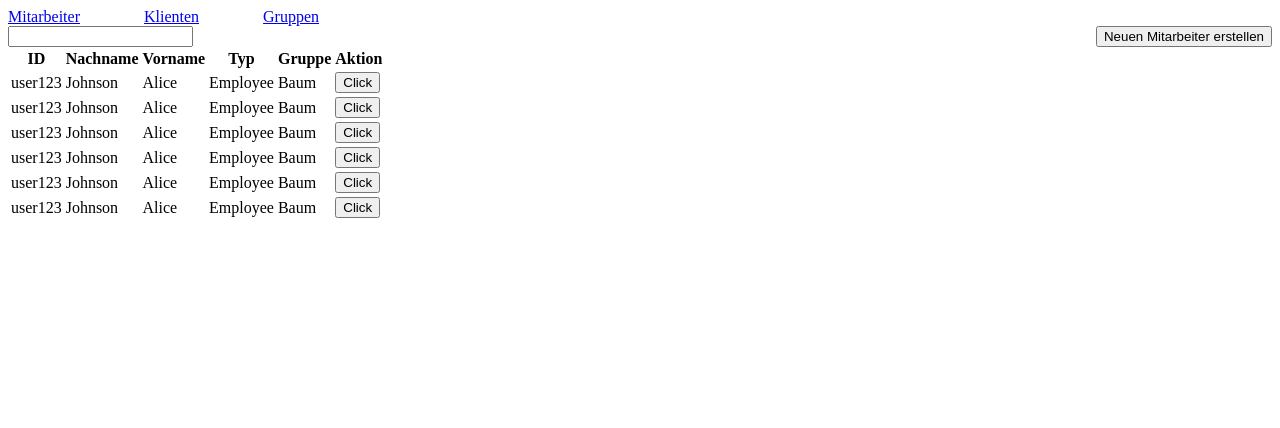
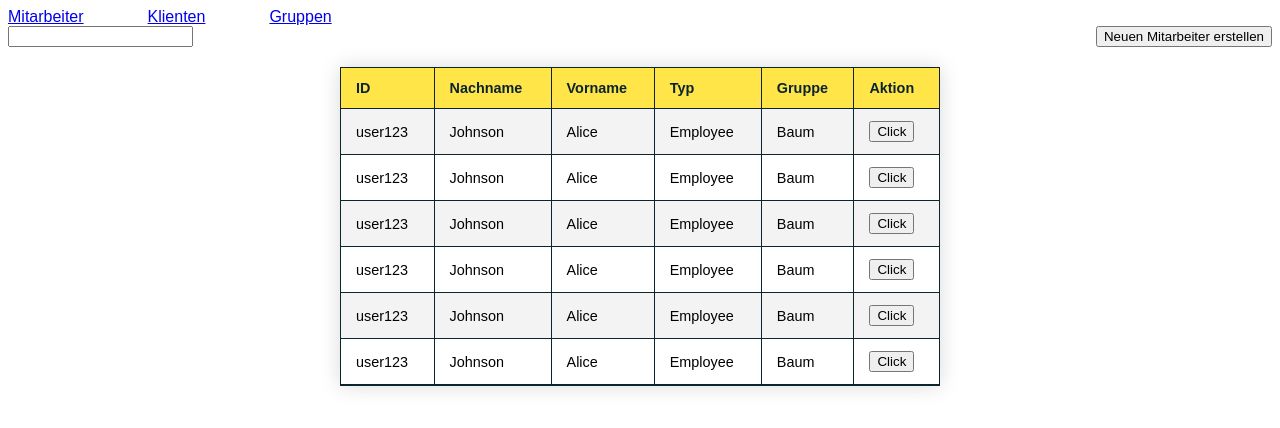
Before and after one commit to LuminaaChat/frontend, an Angular app: page /employee in a window 1280 px wide. Shown: the top 428 px of the page. Built offline with nearby package versions, Linux system fonts and the light colour scheme.

Commit message:
+Mitarbeiter Tabelle css, +Schirftart auf Airal

```diff
--- a/src/components/employee-table/employee-table.component.html
+++ b/src/components/employee-table/employee-table.component.html
@@ -1,4 +1,9 @@
-<table>
+
+<body>
+
+
+<table class="content-table">
+  <thead>
   <tr>
     <th>ID</th>
     <th>Nachname</th>
@@ -7,6 +12,7 @@
     <th>Gruppe</th>
     <th>Aktion</th>
   </tr>
+  </thead>
   <tr *ngFor="let user of content">
     <td>{{ user.id }}</td>
     <td>{{ user.surname }}</td>
@@ -16,3 +22,6 @@
     <td><button (click)="edit(user.id)">Click</button></td>
   </tr>
 </table>
+
+
+</body>
--- a/src/components/employee-table/employee-table.component.scss
+++ b/src/components/employee-table/employee-table.component.scss
@@ -0,0 +1,32 @@
+.content-table{
+    border-collapse: collapse;
+    margin: auto;
+    font-size: 0.9em;
+    min-width: 600px;
+    border-bottom: 2px solid #0C242D;
+    border-top: 1px solid #0C242D;
+    box-shadow: 0 0 20px rgb(0, 0, 0, 0.15);
+    margin-top: 20px;
+
+}
+
+.content-table thead tr{
+    background-color: #FFE548;
+    text-align: left;
+    font-weight: bold;
+    color: #0C242D;
+
+}
+
+.content-table th,
+.content-table td{
+ padding: 12px 15px;
+ border-bottom: 1px solid #0C242D;
+ border-left: 1px solid #0C242D;
+ border-right: 1px solid #0C242D;
+}
+
+
+.content-table tr:nth-child(even){
+    background-color: #f3f3f3;
+}
--- a/src/styles.scss
+++ b/src/styles.scss
@@ -1 +1,2 @@
 /* You can add global styles to this file, and also import other style files */
+:root{font-family: Arial, Helvetica, sans-serif;}
```
